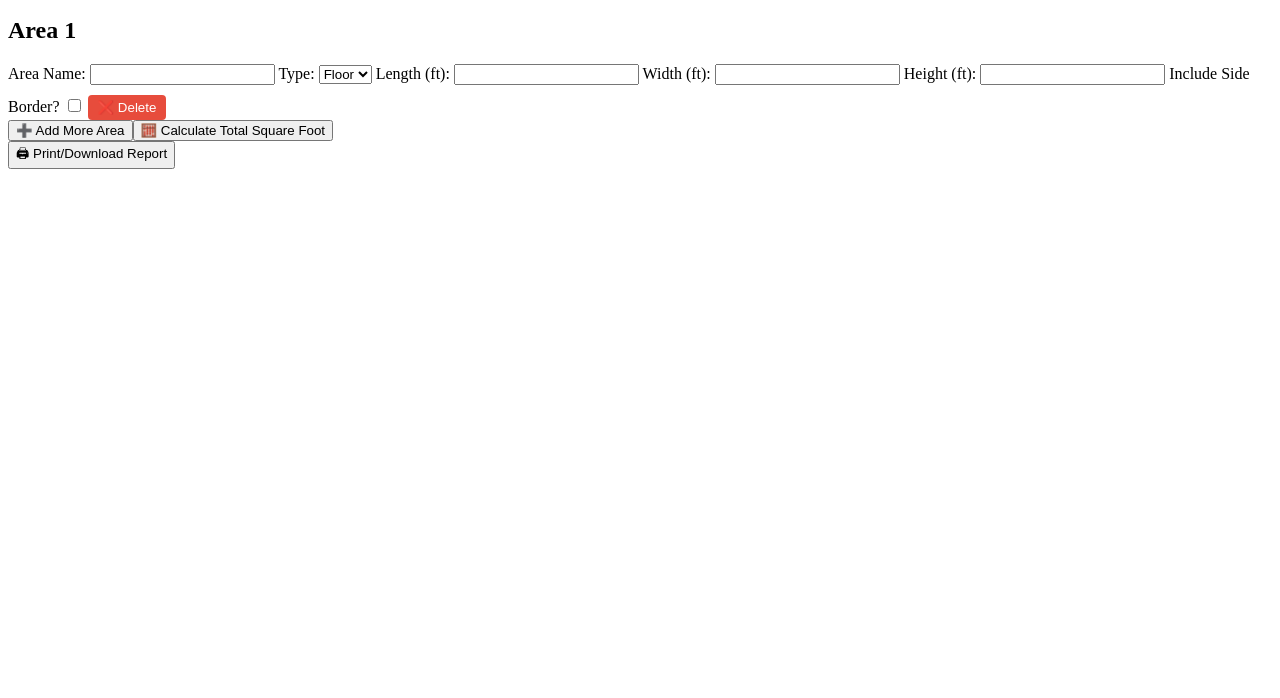
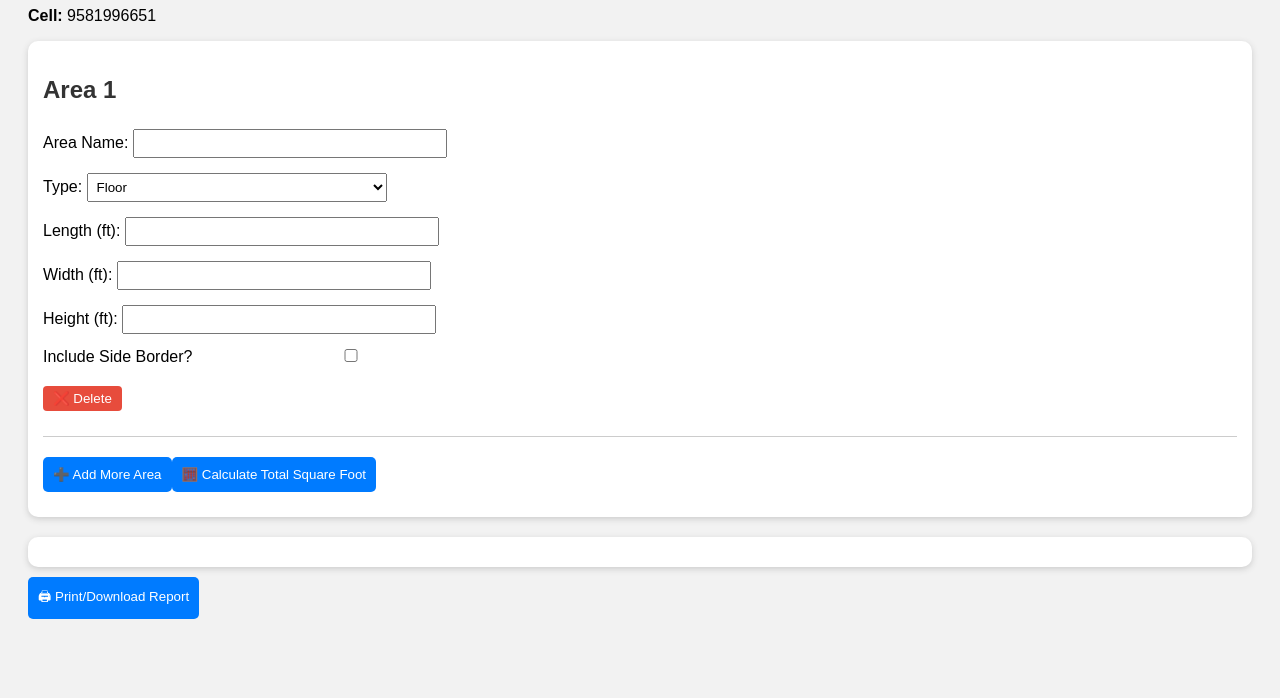
Before and after one commit to Dak2005/RK-TILES-WORKS, a plain HTML site: page Index.html in a window 1280 px wide. Shown: the part 102-800 px from the top of the page. Drawn offline with Linux system fonts and the light colour scheme.

Commit message:
Update style.css

```diff
--- a/style.css
+++ b/style.css
@@ -1 +1,56 @@
-style.css
+body {
+  font-family: Arial, sans-serif;
+  padding: 20px;
+  background: #f2f2f2;
+}
+
+h1, h2 {
+  color: #333;
+}
+
+form {
+  background: #fff;
+  padding: 15px;
+  border-radius: 10px;
+  box-shadow: 0 2px 6px #ccc;
+  margin-bottom: 20px;
+}
+
+.area-section {
+  border-bottom: 1px solid #ccc;
+  padding-bottom: 15px;
+  margin-bottom: 10px;
+}
+
+label {
+  display: block;
+  margin: 10px 0;
+}
+
+input, select {
+  padding: 5px;
+  margin-top: 5px;
+  width: 100%;
+  max-width: 300px;
+}
+
+button {
+  background: #007bff;
+  color: #fff;
+  border: none;
+  padding: 10px;
+  margin: 10px 0;
+  cursor: pointer;
+  border-radius: 5px;
+}
+
+button:hover {
+  background: #0056b3;
+}
+
+#result {
+  background: #fff;
+  padding: 15px;
+  border-radius: 10px;
+  box-shadow: 0 2px 6px #ccc;
+}
```
